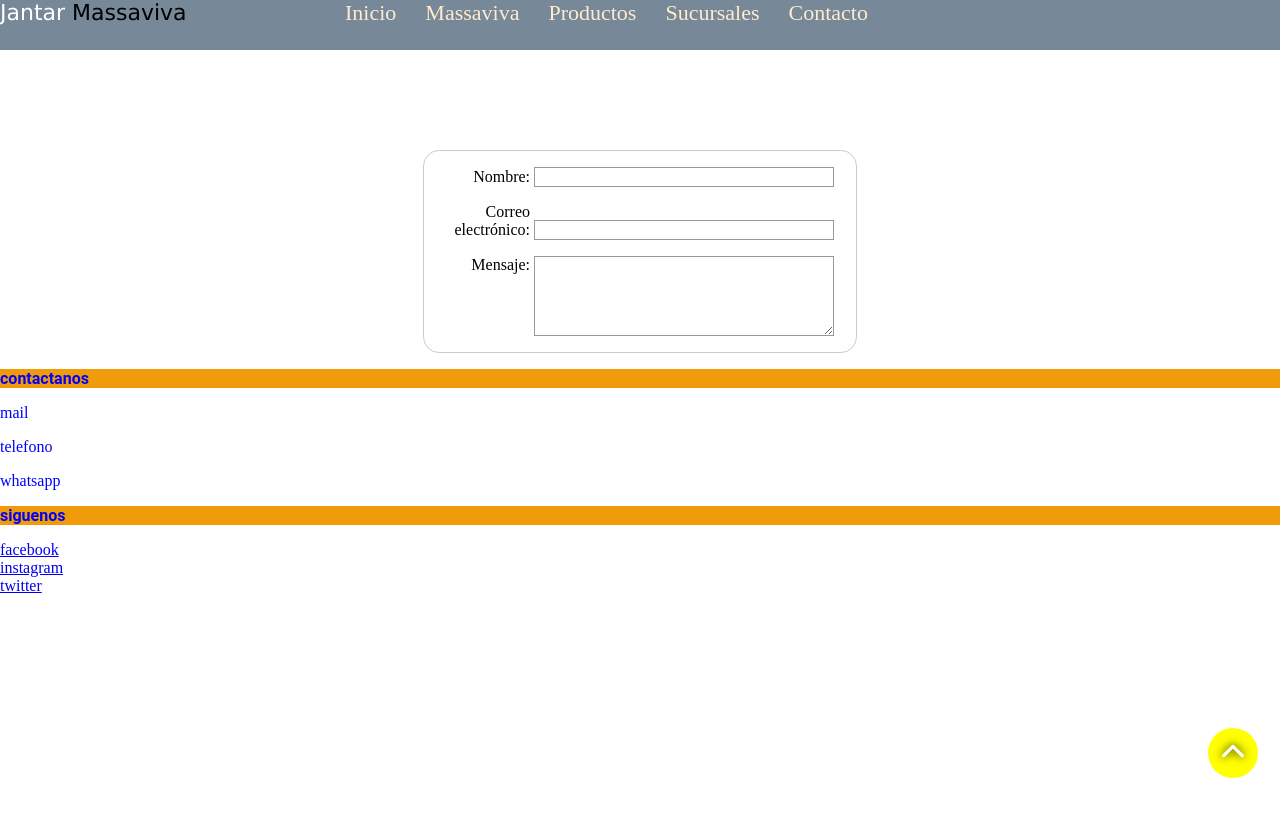
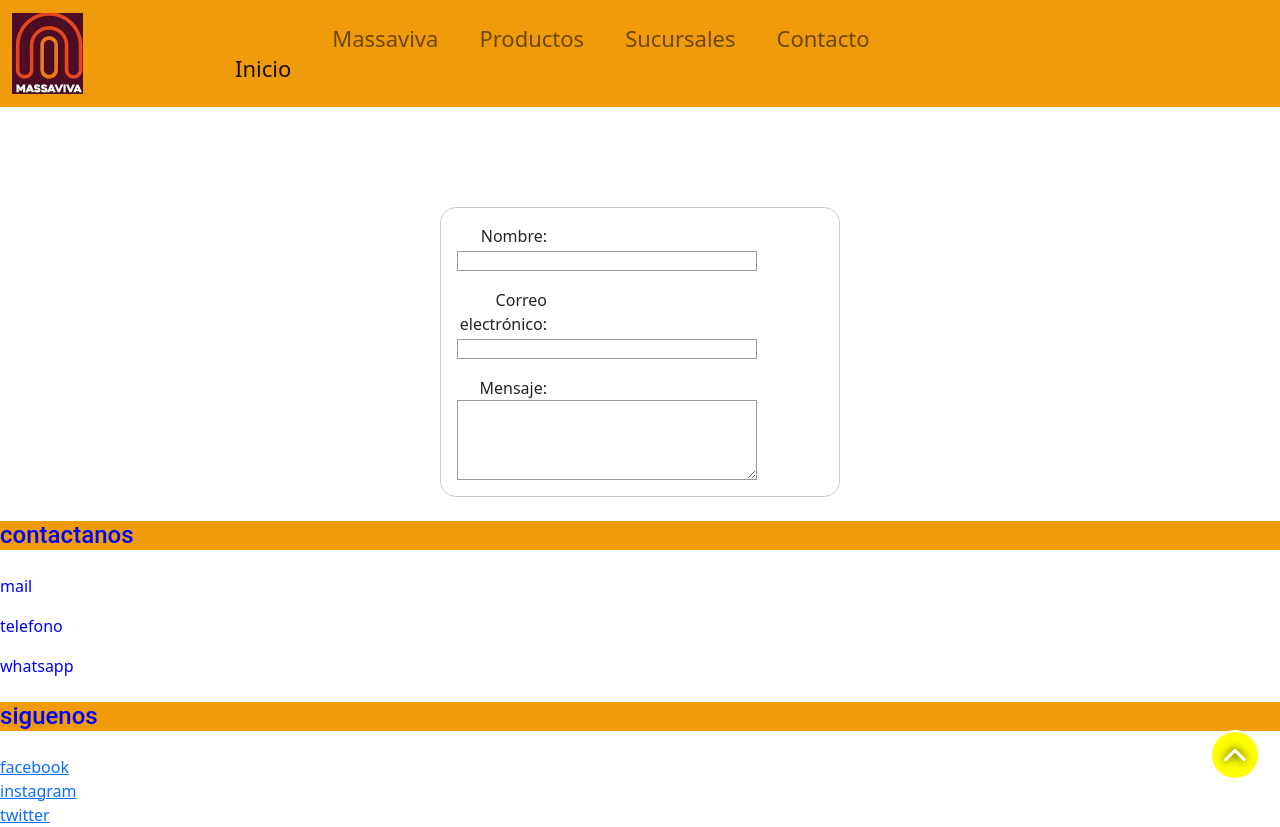
Before and after one commit to fuentesflorencia/prueba, a plain HTML site: page contacto.html in a window 1280 px wide. Before the commit the page ends 800 px from the top, so only its background shows below. Drawn offline with nearby package versions, Linux system fonts and the light colour scheme.

Commit message:
declaro bootstrap

```diff
--- a/contacto.html
+++ b/contacto.html
@@ -4,6 +4,10 @@
     <meta charset="UTF-8">
     <meta http-equiv="X-UA-Compatible" content="IE=edge">
     <meta name="viewport" content="width=device-width, initial-scale=1.0">
+    <!--Bootstrap CSS-->
+    <link href="https://cdn.jsdelivr.net/npm/bootstrap@5.1.3/dist/css/bootstrap.min.css" rel="stylesheet" integrity="sha384-1BmE4kWBq78iYhFldvKuhfTAU6auU8tT94WrHftjDbrCEXSU1oBoqyl2QvZ6jIW3" crossorigin="anonymous">
+
+    <!--CSS-->
     <link rel="stylesheet" href="estilos.css">
     <title>newdesign</title>
 
@@ -12,21 +16,35 @@
     <!--fin de imagen de massa viva-->
 </head>
 <body>
+    <nav class="navbar navbar-expand-lg navbar-light bg-niki">
+        <div class="container-fluid">
+          <a class="navbar-brand" href="#">
+           <img src="imagenes/imagenlogo.png" alt="logo" class="w-50">
+          <button class="navbar-toggler" type="button" data-bs-toggle="collapse" data-bs-target="#navbarNav" aria-controls="navbarNav" aria-expanded="false" aria-label="Toggle navigation">
+            <span class="navbar-toggler-icon"></span>
+          </button>
+          <div class="collapse navbar-collapse" id="navbarNav">
+            <ul class="navbar-nav">
+              <li class="nav-item">
+                <a class="nav-link active" aria-current="page" href="index.html">Inicio</a>
+              </li>
+              <li class="nav-item">
+                <a class="nav-link" href="massaviva.html">Massaviva</a>
+              </li>
+              <li class="nav-item">
+                <a class="nav-link" href="productos.html">Productos</a>
+              </li>
+              <li class="nav-item">
+                <a class="nav-link" href="sucursales.html">Sucursales</a>
+              </li>
+              <li class="nav-item">
+                <a class="nav-link" href="contacto.html">Contacto</a>
+              </li>
+            </ul>
+          </div>
+        </div>
+      </nav>
 
-    <!--comienzo del header-->
-    <header>
-        <p>jantar <span>massaviva</span></p>
-        <nav>
-            <ul>
-                <li><a href="index.html">inicio</a></li>
-                <li><a href="massaviva.html">massaviva</a></li>
-                <li><a href="productos.html">productos</a></li>
-                <li><a href="sucursales.html">sucursales</a></li>
-                <li><a href="contacto.html">contacto</a></li>
-            </ul>
-        </nav>
-    </header>
-    <!--fin del header-->
 
     <!--inicio del formulario de contacto-->
     <main class="contenedor-de-contacto">
@@ -76,6 +94,7 @@
 
         <!--fin de redes-->
         <!--fin de footer-->
-
+    <!--Bootstrap JS-->
+    <script src="https://cdn.jsdelivr.net/npm/bootstrap@5.1.3/dist/js/bootstrap.bundle.min.js" integrity="sha384-ka7Sk0Gln4gmtz2MlQnikT1wXgYsOg+OMhuP+IlRH9sENBO0LRn5q+8nbTov4+1p" crossorigin="anonymous"></script>
     </body>
     </html>
--- a/estilos.css
+++ b/estilos.css
@@ -479,3 +479,7 @@ transition:all 2s;
     scale: (2);
     }
 /*fin de animacion, transformacion y transicion*/
+/*Navbar-colors*/
+.bg-niki {
+    background-color: #f09b09;
+}
```
Also changed, not shown: index.html (+21 -11 lines), massaviva.html (+6 -1 lines), productos.html (+7 -1 lines), sucursales.html (+8 -1 lines), imagenes/docemassaviva.png (added), imagenes/imagenlogo.png (added), imagenes/massaviva7.png (added).
